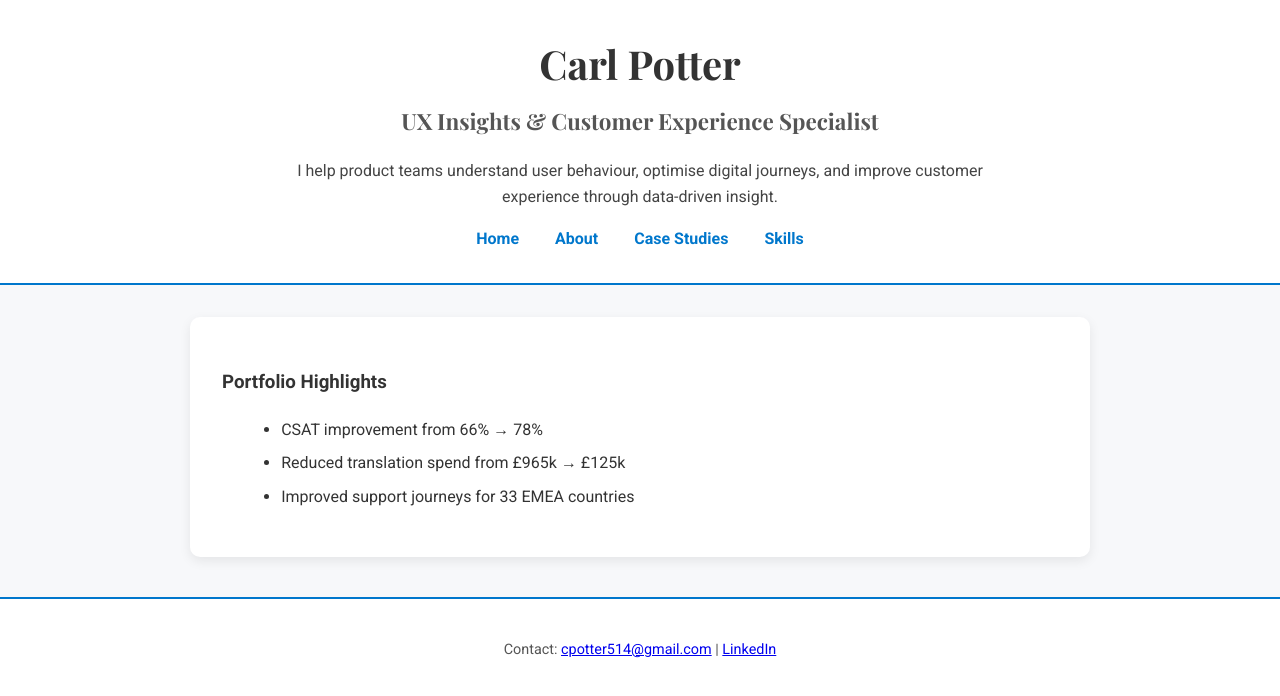
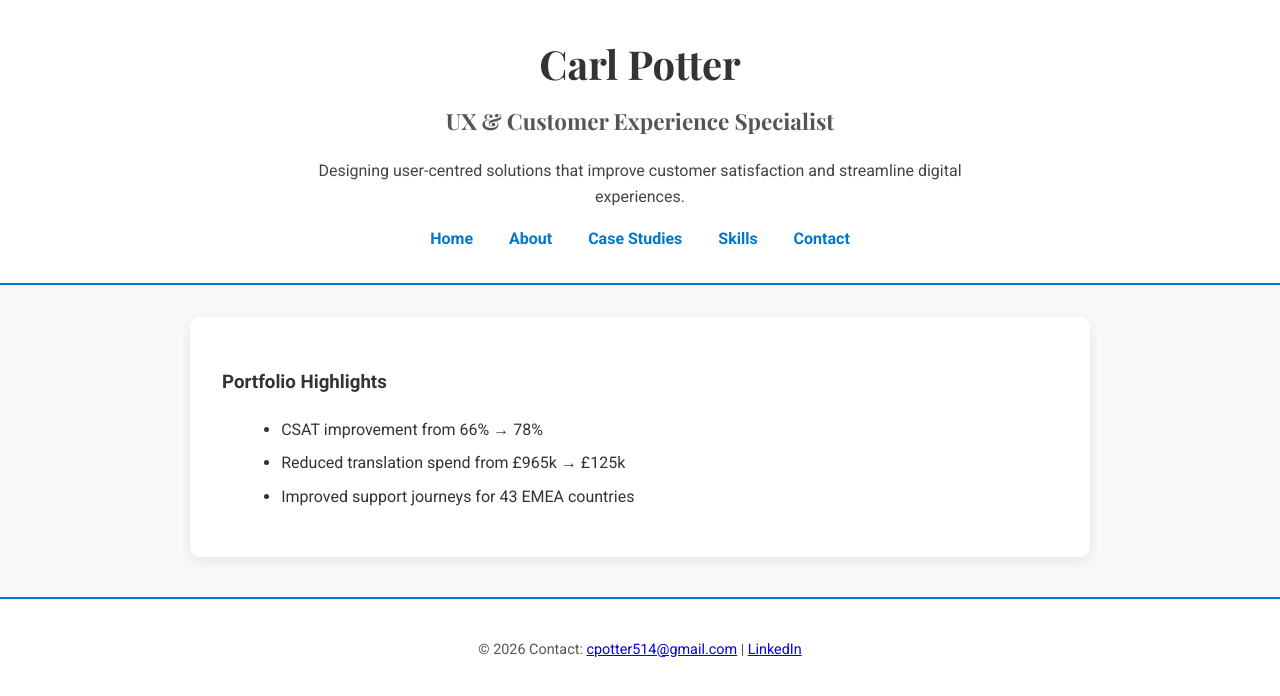
Before and after one commit to carl-m-potter/portfolio, a plain HTML site: page index.html in a window 1280 px wide. Drawn offline with nearby package versions, Linux system fonts and the light colour scheme.

Commit message:
Update index.html

```diff
--- a/index.html
+++ b/index.html
@@ -3,19 +3,22 @@
 <head>
   <meta charset="UTF-8">
   <meta name="viewport" content="width=device-width, initial-scale=1.0">
-  <title>Carl Potter — UX Insights & CX Specialist</title>
+  <title>Carl Potter | UX/CX Portfolio</title>
   <link rel="stylesheet" href="css/style.css">
+  <link href="https://fonts.googleapis.com/css2?family=Roboto:wght@400;700&family=Playfair+Display:wght@700&display=swap" rel="stylesheet">
+  <link rel="stylesheet" href="https://cdnjs.cloudflare.com/ajax/libs/font-awesome/6.6.0/css/all.min.css">
 </head>
 <body>
   <header>
     <h1>Carl Potter</h1>
-    <h2>UX Insights & Customer Experience Specialist</h2>
-    <p>I help product teams understand user behaviour, optimise digital journeys, and improve customer experience through data-driven insight.</p>
+    <h2>UX & Customer Experience Specialist</h2>
+    <p>Designing user-centred solutions that improve customer satisfaction and streamline digital experiences.</p>
     <nav>
  <a href="index.html">Home</a>
            <a href="about.html">About</a>
       <a href="case-studies.html">Case Studies</a>
       <a href="skills.html">Skills</a>
+      <a href="#contact">Contact</a>
           </nav>
   </header>
   <main>
@@ -24,12 +27,12 @@
       <ul>
         <li>CSAT improvement from 66% → 78%</li>
         <li>Reduced translation spend from £965k → £125k</li>
-        <li>Improved support journeys for 33 EMEA countries</li>
+        <li>Improved support journeys for 43 EMEA countries</li>
       </ul>
  </section>
   </main>
   <footer>
-    <p>Contact: <a href="mailto:cpotter514@gmail.com">cpotter514@gmail.com</a> | <a href="https://www.linkedin.com/in/carl-potter-/">LinkedIn</a></p>
+    <p>© 2026 Contact: <a href="mailto:cpotter514@gmail.com">cpotter514@gmail.com</a> | <a href="https://www.linkedin.com/in/carl-potter-/">LinkedIn</a></p>
   </footer>
 </body>
 </html>
```
